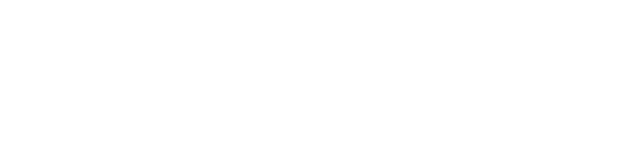
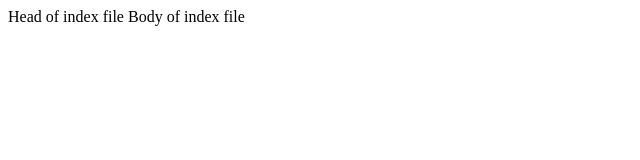
Before and after one commit to PortugasDAce27/GItTraining, a plain HTML site: page index.html in a window 1280 px wide. Shown: the whole page, without its empty margins (0-640 px from the left). Drawn offline with Linux system fonts and the light colour scheme.

Commit message:
Made changes

```diff
--- a/index.html
+++ b/index.html
@@ -1 +1 @@
-<html><head></head><body></body></html>
+<html><head>Head of index file </head><body>Body of index file</body></html>
```
